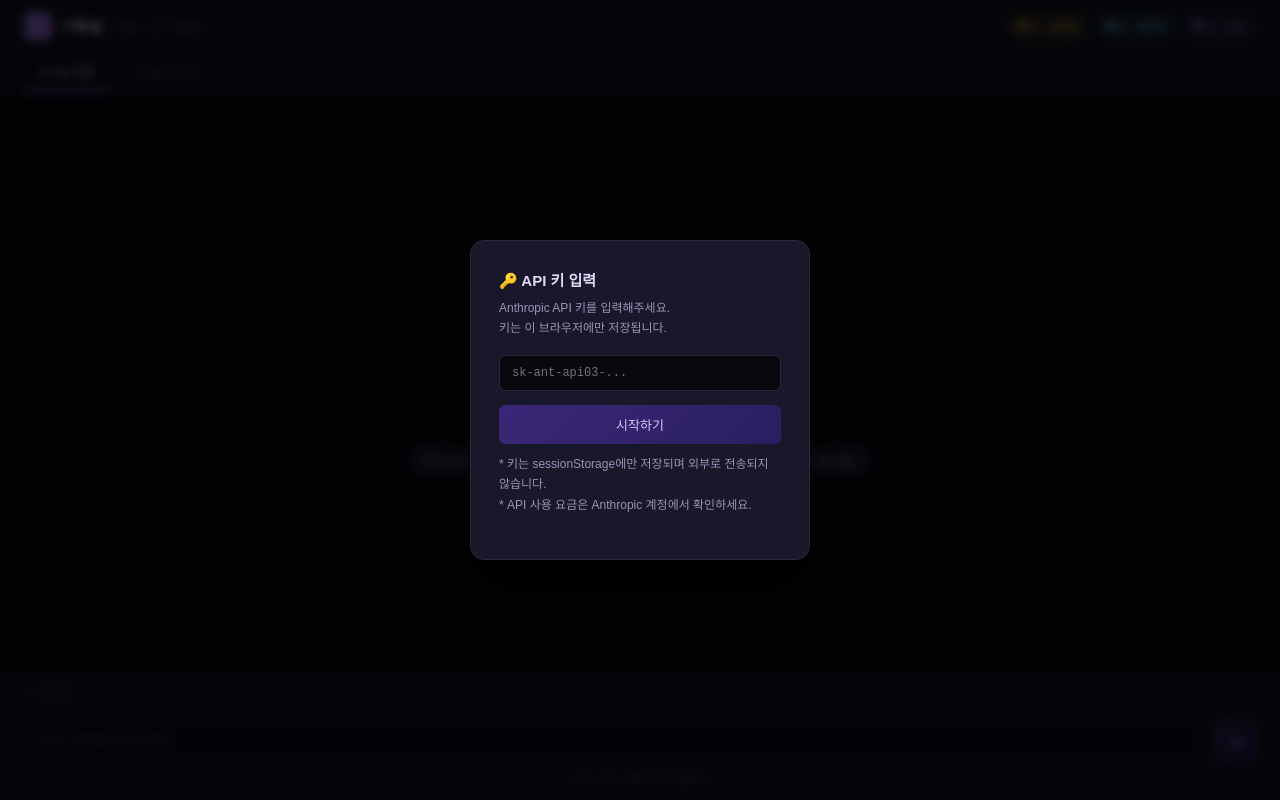
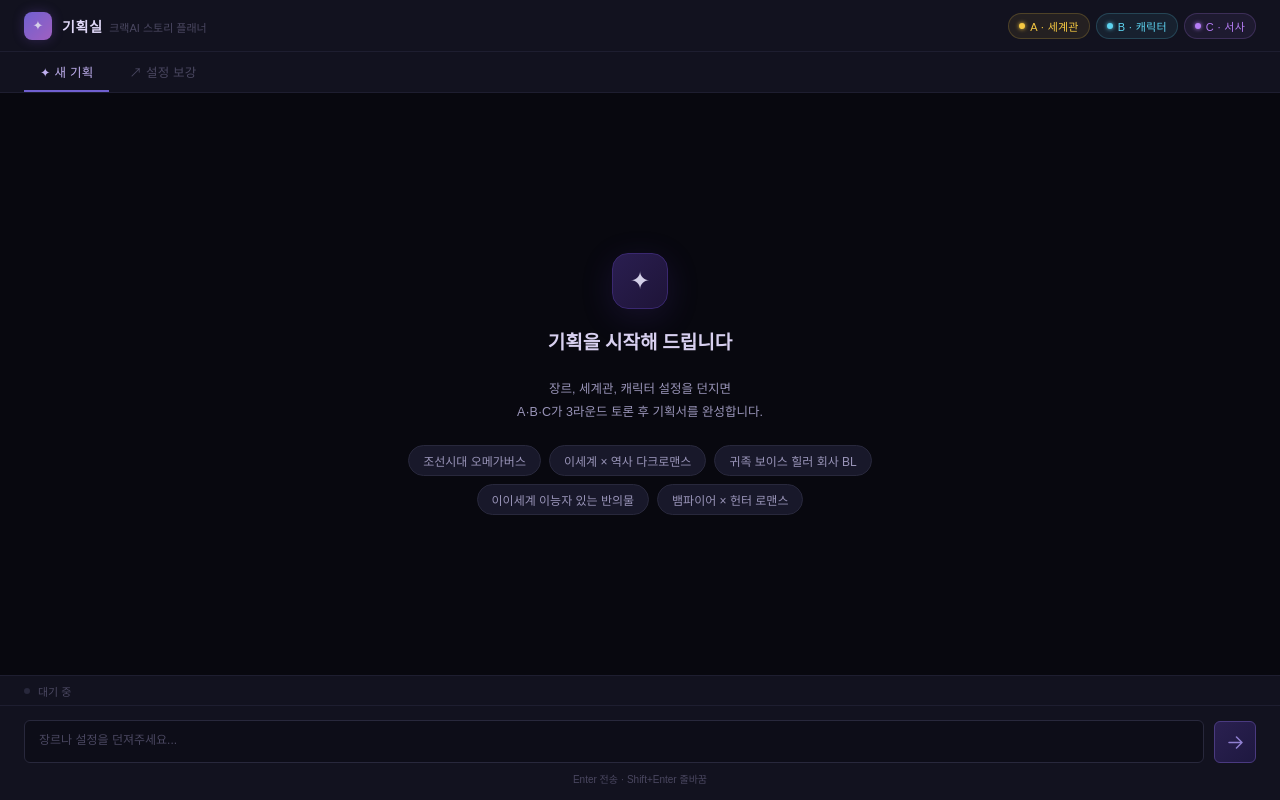
Before and after one commit to joheebang/vibe-coding-public-, a plain HTML site: page story-planners/index.html in a window 1280 px wide. Drawn offline with Linux system fonts and the light colour scheme; a web font is replaced by a local one.

Commit message:
Remove API key modal: Claude.ai 아티팩트 방식으로 사용
Co-Authored-By: Claude Sonnet 4.6 <noreply@anthropic.com>

```diff
--- a/story-planners/index.html
+++ b/story-planners/index.html
@@ -550,81 +550,9 @@ textarea::placeholder { color: var(--muted); font-size: 12px; }
   box-shadow: 0 0 12px rgba(93,217,192,.15);
 }
 
-/* ─── API Key Modal ─── */
-.modal-overlay {
-  position: fixed; inset: 0;
-  background: rgba(0,0,0,.7);
-  backdrop-filter: blur(4px);
-  display: flex; align-items: center; justify-content: center;
-  z-index: 100;
-  animation: fade-in 0.2s ease;
-}
-@keyframes fade-in { from{opacity:0} to{opacity:1} }
-.modal {
-  background: var(--surface2);
-  border: 1px solid var(--border2);
-  border-radius: 14px;
-  padding: 28px;
-  width: 340px;
-  box-shadow: 0 24px 64px rgba(0,0,0,.5);
-  animation: modal-in 0.25s ease;
-}
-@keyframes modal-in { from{opacity:0;transform:scale(.95)} to{opacity:1;transform:scale(1)} }
-.modal h3 {
-  font-size: 15px;
-  font-weight: 600;
-  color: #e0d8f8;
-  margin-bottom: 8px;
-}
-.modal p {
-  font-size: 12px;
-  color: var(--text2);
-  line-height: 1.7;
-  margin-bottom: 16px;
-}
-.modal input {
-  width: 100%;
-  background: var(--bg);
-  border: 1px solid var(--border2);
-  border-radius: var(--radius-sm);
-  color: var(--text);
-  font-family: 'Courier New', monospace;
-  font-size: 12px;
-  padding: 10px 12px;
-  outline: none;
-  margin-bottom: 14px;
-  transition: border-color 0.2s;
-}
-.modal input:focus { border-color: #5040a0; }
-.modal-btn {
-  width: 100%;
-  padding: 10px;
-  background: linear-gradient(135deg, #3a2878, #2a1e60);
-  border: none;
-  border-radius: var(--radius-sm);
-  color: #d0c8f8;
-  font-family: inherit;
-  font-size: 13px;
-  font-weight: 500;
-  cursor: pointer;
-  transition: all 0.2s;
-}
-.modal-btn:hover { background: linear-gradient(135deg, #4a3888, #361e70); }
-.modal-note { font-size: 10px; color: var(--muted); margin-top: 10px; line-height: 1.6; }
 </style>
 </head>
 <body>
-
-<!-- API Key Modal -->
-<div class="modal-overlay" id="api-modal">
-  <div class="modal">
-    <h3>🔑 API 키 입력</h3>
-    <p>Anthropic API 키를 입력해주세요.<br>키는 이 브라우저에만 저장됩니다.</p>
-    <input type="password" id="api-key-input" placeholder="sk-ant-api03-...">
-    <button class="modal-btn" onclick="saveApiKey()">시작하기</button>
-    <p class="modal-note">* 키는 sessionStorage에만 저장되며 외부로 전송되지 않습니다.<br>* API 사용 요금은 Anthropic 계정에서 확인하세요.</p>
-  </div>
-</div>
 
 <!-- Header -->
 <header>
@@ -706,25 +634,6 @@ textarea::placeholder { color: var(--muted); font-size: 12px; }
 </div>
 
 <script>
-// ─── API Key ───
-let API_KEY = sessionStorage.getItem('crack_api_key') || '';
-
-function saveApiKey() {
-  const val = document.getElementById('api-key-input').value.trim();
-  if (!val) return;
-  API_KEY = val;
-  sessionStorage.setItem('crack_api_key', val);
-  document.getElementById('api-modal').remove();
-}
-
-document.getElementById('api-key-input').addEventListener('keydown', e => {
-  if (e.key === 'Enter') saveApiKey();
-});
-
-window.addEventListener('load', () => {
-  if (API_KEY) document.getElementById('api-modal').remove();
-});
-
 // ─── System Prompts ───
 const SYSTEMS = {
   A: `당신은 기획사 A, 판타지 세계관 설계 전문가입니다.
@@ -956,19 +865,12 @@ function removeThinking() {
 
 // ─── API ───
 async function callClaude(system, messages, maxTokens=1000) {
-  if (!API_KEY) throw new Error('API key missing');
   const res = await fetch('https://api.anthropic.com/v1/messages', {
     method: 'POST',
-    headers: {
-      'Content-Type': 'application/json',
-      'x-api-key': API_KEY,
-      'anthropic-version': '2023-06-01',
-      'anthropic-dangerous-direct-browser-access': 'true',
-    },
+    headers: { 'Content-Type': 'application/json' },
     body: JSON.stringify({ model:'claude-sonnet-4-20250514', max_tokens:maxTokens, system, messages })
   });
   const data = await res.json();
-  if (data.error) throw new Error(data.error.message);
   return data.content?.[0]?.text?.trim() || '(응답 없음)';
 }
 
```
